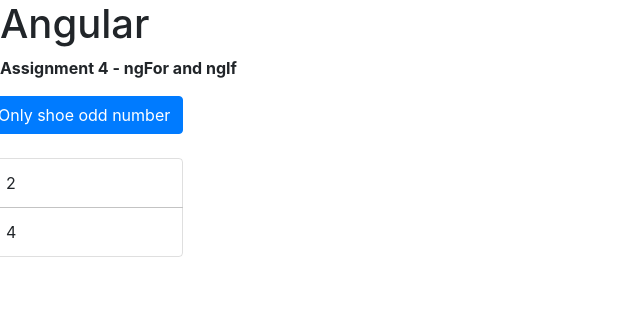
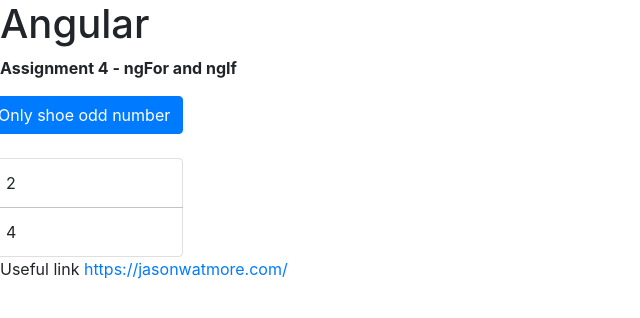
Before and after one commit to saraang/angular-assignment-all, an Angular app: page / in a window 1280 px wide. Shown: the top 318 px of the page, without its empty margins (0-640 px from the left). Built offline with nearby package versions, Linux system fonts and the light colour scheme.

Commit message:
1 file modified

```diff
--- a/src/app/assignment4/assignment4.component.html
+++ b/src/app/assignment4/assignment4.component.html
@@ -26,3 +26,5 @@
     </ul>
   </div>
 </div>
+Useful link
+<a href="https://jasonwatmore.com/"> https://jasonwatmore.com/</a>
```
